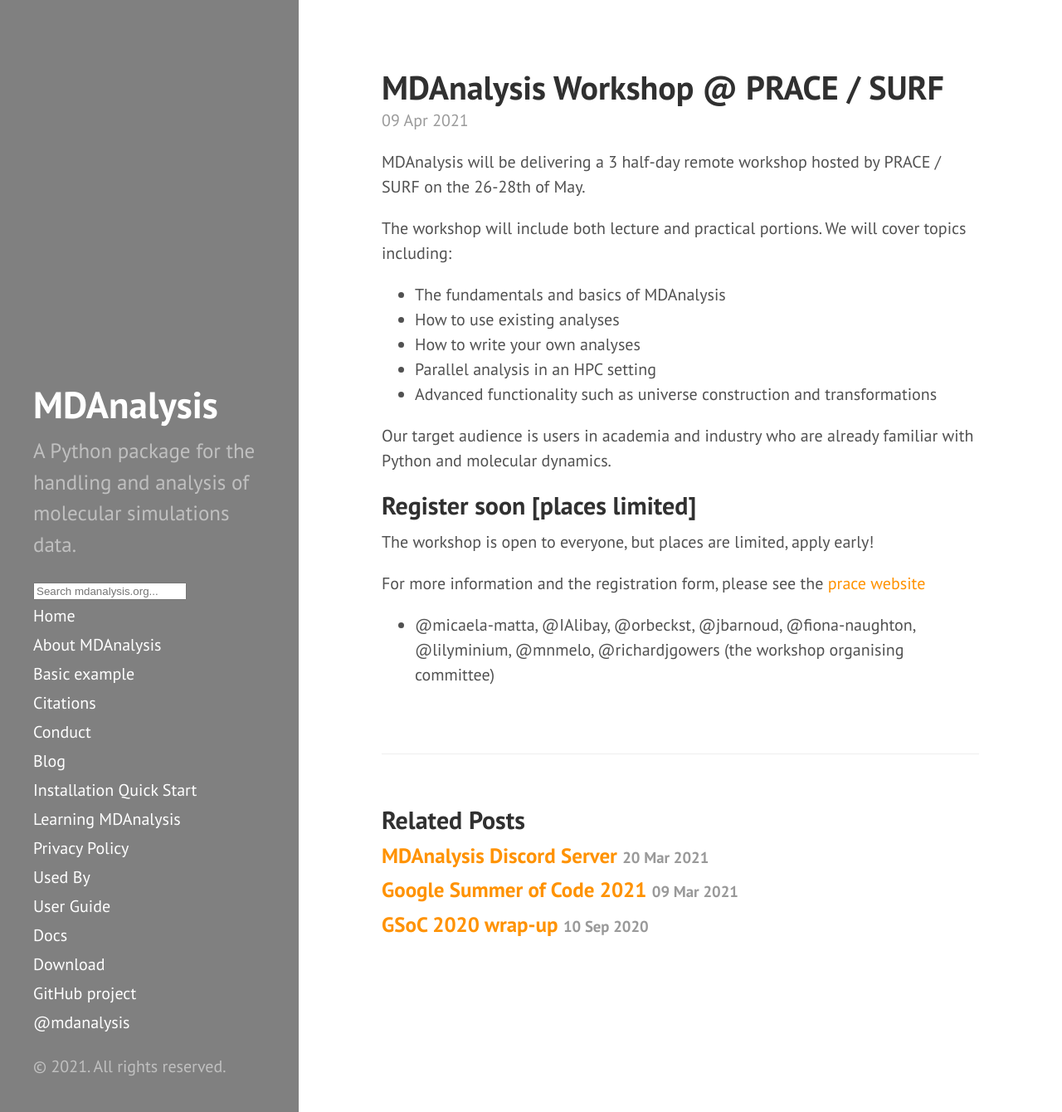
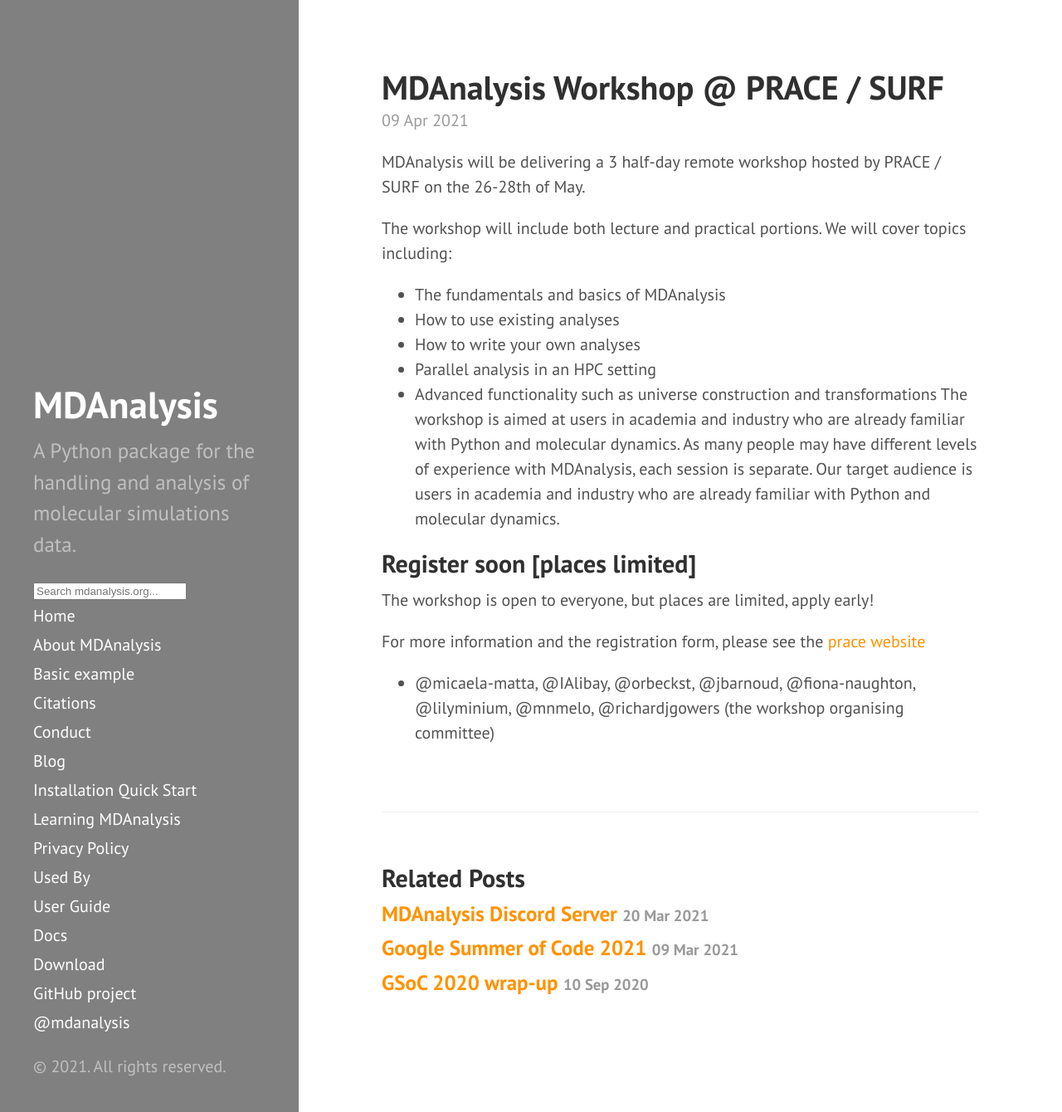
Before and after one commit to MDAnalysis/MDAnalysis.github.io, a Jekyll site: the page built from _posts/2021-04-09-prace-workshop.md, in a window 1280 px wide and 1340 px high. Shown: the whole window at 83% size. Built offline with Jekyll 4.4.1, drawn with Linux system fonts in a browser that asks for light colours; comment, search, counter and statistics services are not loaded.

Commit message:
Update _posts/2021-04-09-prace-workshop.md
Co-authored-by: Lily Wang <31115101+lilyminium@users.noreply.github.com>

```diff
--- a/_posts/2021-04-09-prace-workshop.md
+++ b/_posts/2021-04-09-prace-workshop.md
@@ -12,7 +12,7 @@ The workshop will include both lecture and practical portions. We will cover top
 * How to write your own analyses
 * Parallel analysis in an HPC setting
 * Advanced functionality such as universe construction and transformations
-
+The workshop is aimed at users in academia and industry who are already familiar with Python and molecular dynamics. As many people may have different levels of experience with MDAnalysis, each session is separate.
 Our target audience is users in academia and industry who are already familiar with Python and molecular dynamics.
 
 ## Register soon [places limited]
```
